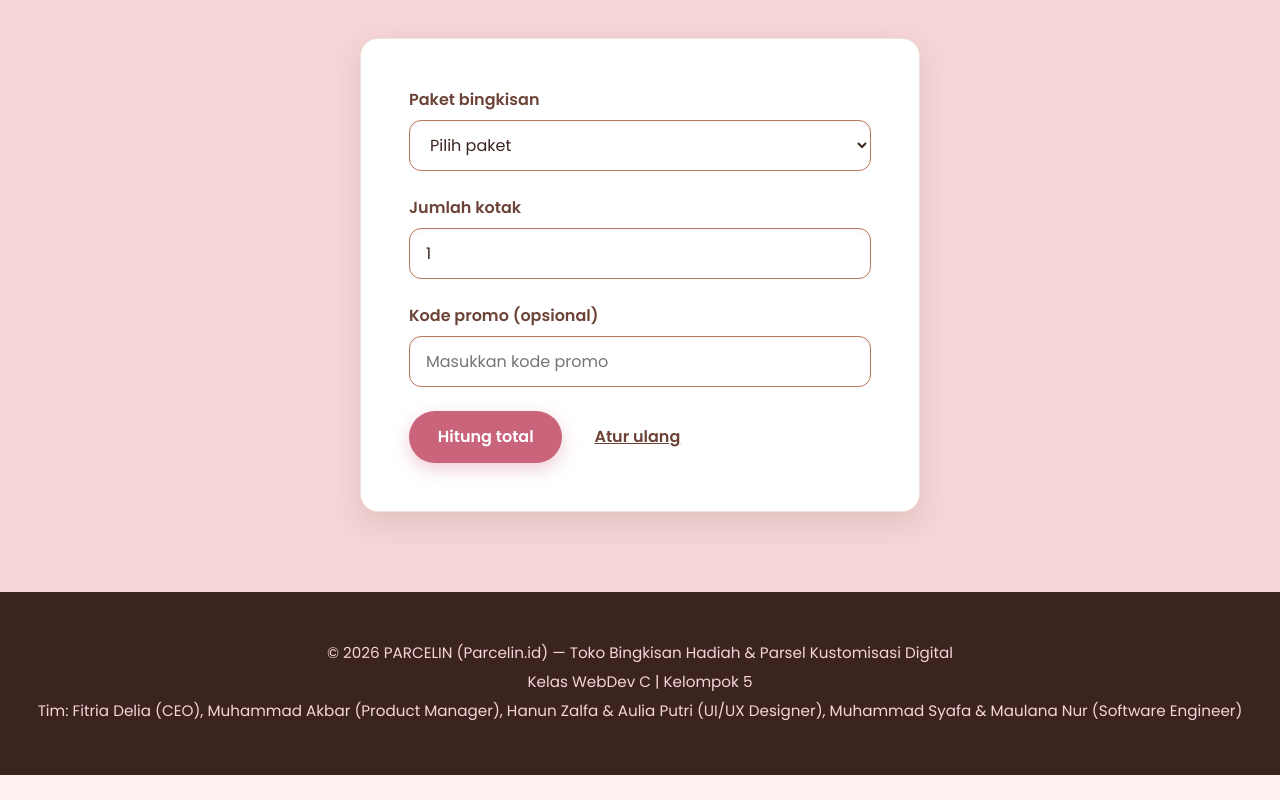
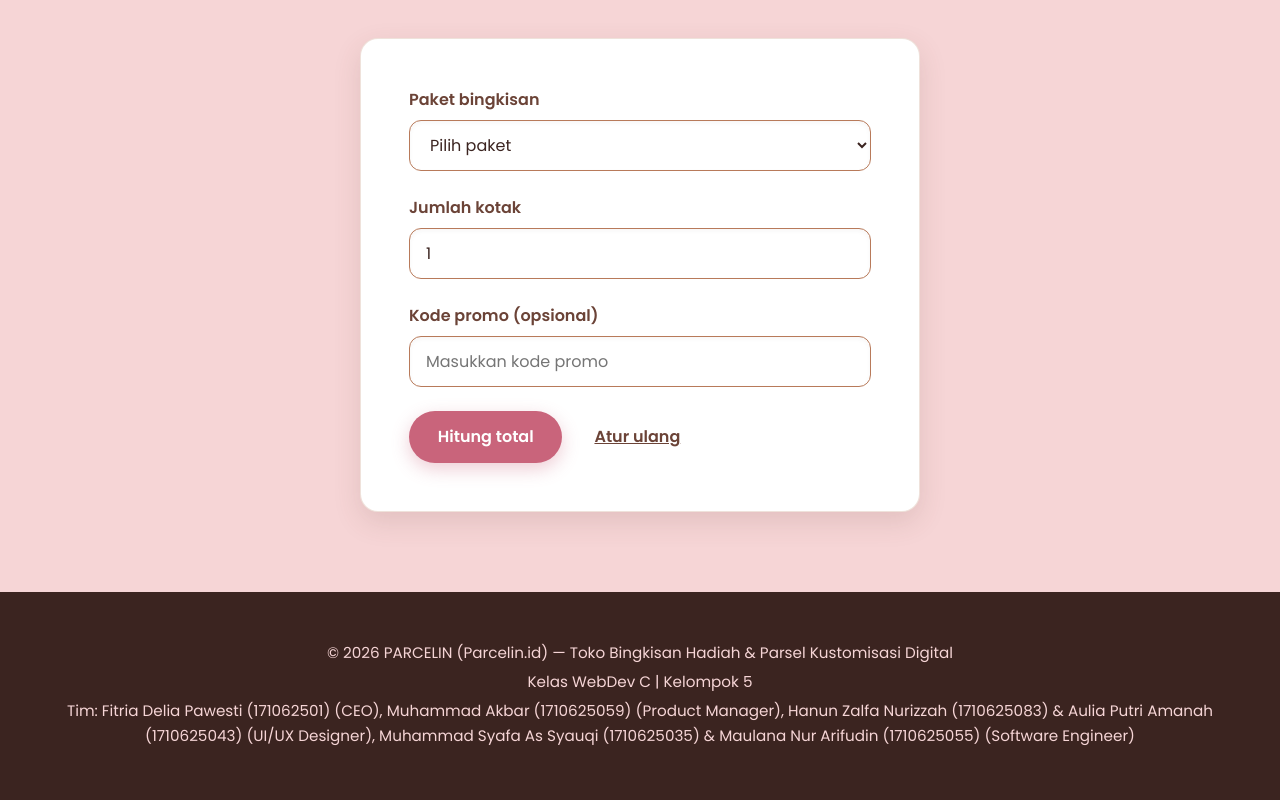
Before and after one commit to fpawesti/bingkisan-kustom-klp5-bisdigc, a plain HTML site: page index.html in a window 1280 px wide. Shown: the part 1994-2794 px from the top of the page. Before the commit the page ends 2769 px from the top, so only its background shows below. Drawn offline with nearby package versions, Linux system fonts and the light colour scheme.

Commit message:
Update index.html

```diff
--- a/index.html
+++ b/index.html
@@ -198,7 +198,7 @@
   <footer id="footer-section" data-role="CEO" class="footer">
   <p>© 2026 PARCELIN (Parcelin.id) — Toko Bingkisan Hadiah &amp; Parsel Kustomisasi Digital</p>
   <p>Kelas WebDev C | Kelompok 5</p>
-  <p>Tim: Fitria Delia (CEO), Muhammad Akbar (Product Manager), Hanun Zalfa &amp; Aulia Putri (UI/UX Designer), Muhammad Syafa &amp; Maulana Nur (Software Engineer)</p>
+  <p>Tim: Fitria Delia Pawesti (171062501) (CEO), Muhammad Akbar (1710625059) (Product Manager), Hanun Zalfa Nurizzah (1710625083) &amp; Aulia Putri Amanah (1710625043) (UI/UX Designer), Muhammad Syafa As Syauqi (1710625035) &amp; Maulana Nur Arifudin (1710625055) (Software Engineer)</p>
 </footer>
     <script src="script.js"></script>
 </body>
```
